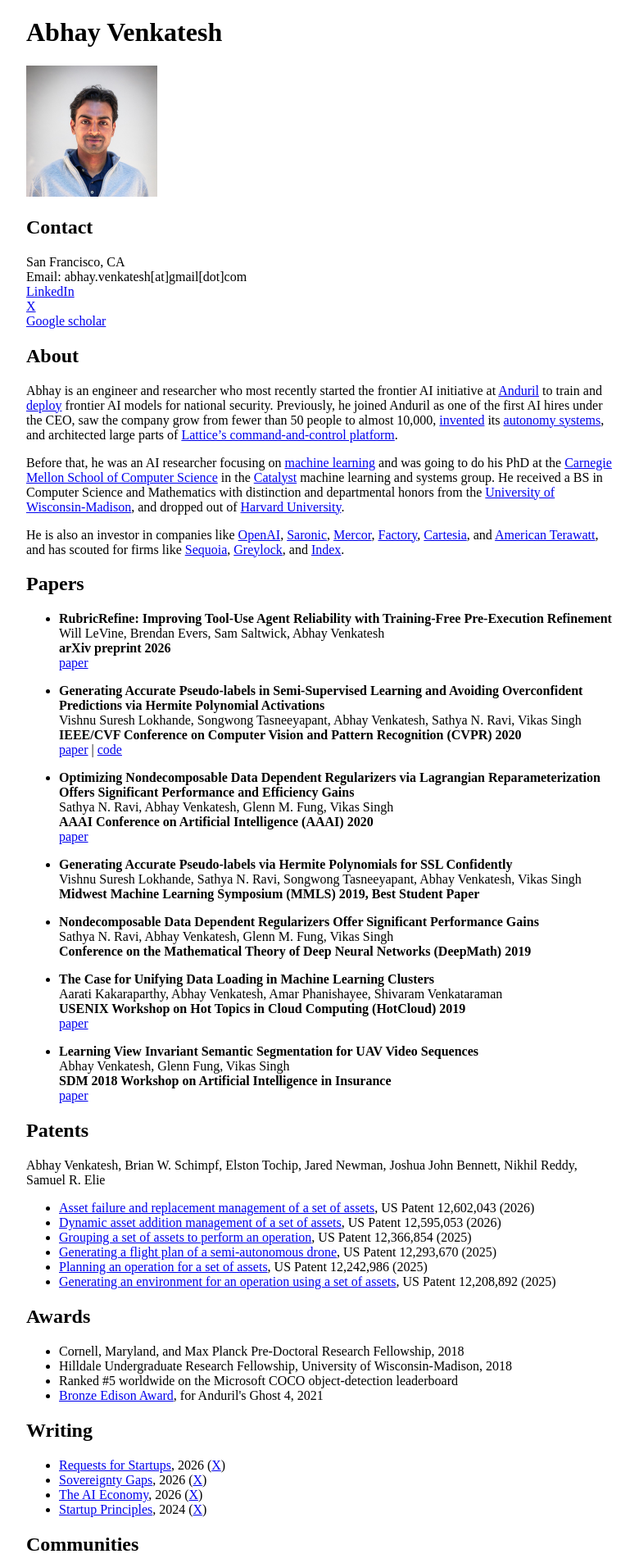
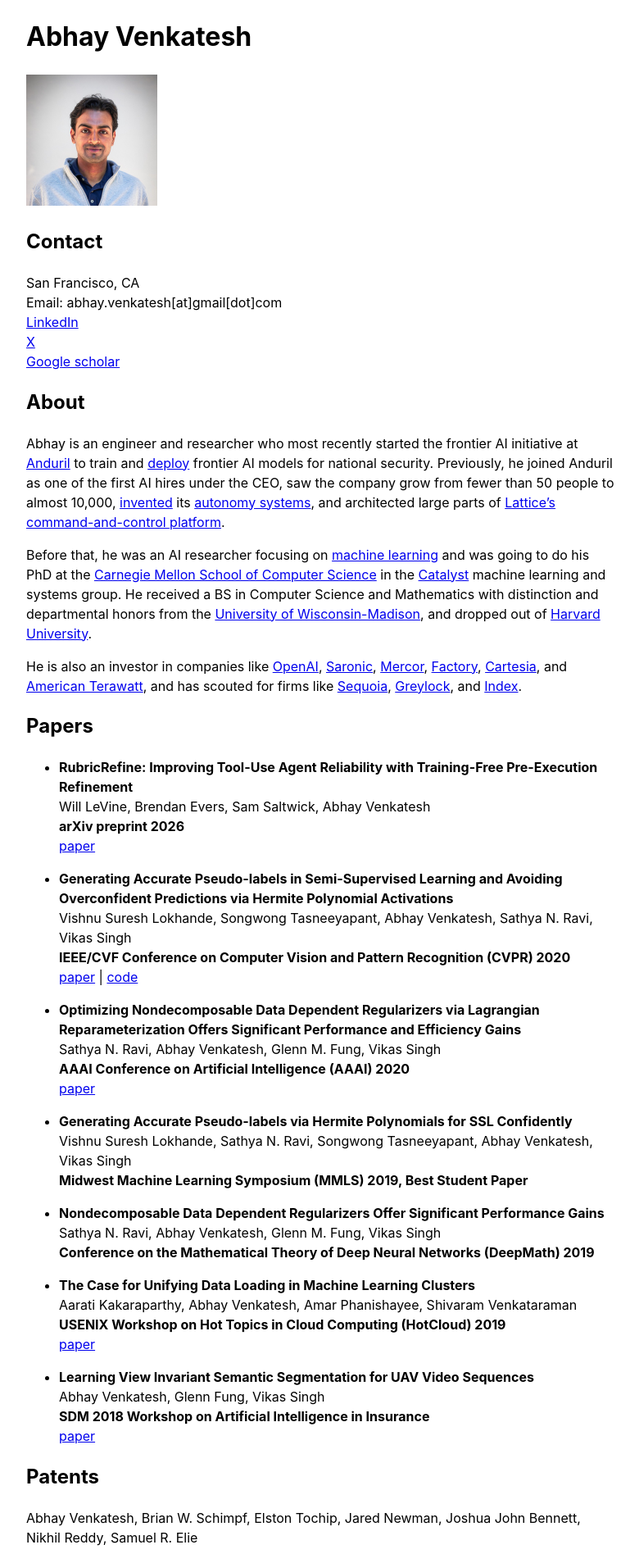
Before and after one commit to abhay-venkatesh/abhay-venkatesh.github.io, a Jekyll site: the page built from _pages/about.md, in a window 1280 px wide. Shown: the top 1907 px of the page at 82% size, without its empty margins (248-1028 px from the left). Built offline with Jekyll 4.4.1, drawn with Linux system fonts in a browser that asks for light colours.

Commit message:
Switch site font to a system sans-serif stack (#37)
The site set no font-family, so browsers rendered it in their default
serif, which made it look like other minimal serif academic pages.
Use a system sans-serif stack and a 1.5 line-height for readability.


Claude-Session: https://claude.ai/code/session_012UDnZ6FXjECi2SvaS5Rpkf

Co-authored-by: Claude <noreply@anthropic.com>

```diff
--- a/_layouts/default.html
+++ b/_layouts/default.html
@@ -23,7 +23,7 @@
     <link rel="icon" type="image/png" href="{{ '/favicon-32.png' | relative_url }}" sizes="32x32">
     <link rel="apple-touch-icon" href="{{ '/apple-touch-icon.png' | relative_url }}">
     <link rel="canonical" href="{{ page.url | absolute_url }}">
-    <style>body{max-width:45em;margin:0 auto;padding:0 1em}</style>
+    <style>body{font-family:-apple-system,BlinkMacSystemFont,"Segoe UI",Roboto,Helvetica,Arial,sans-serif;line-height:1.5;max-width:45em;margin:0 auto;padding:0 1em}</style>
   </head>
   <body>
 {{ content }}
```
